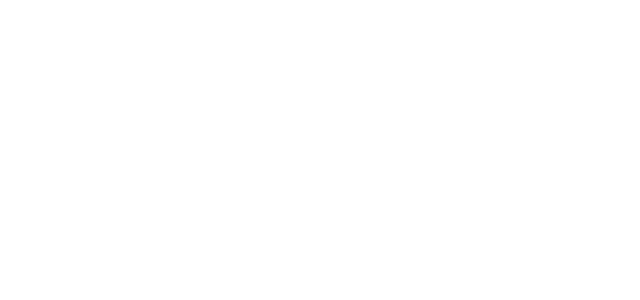
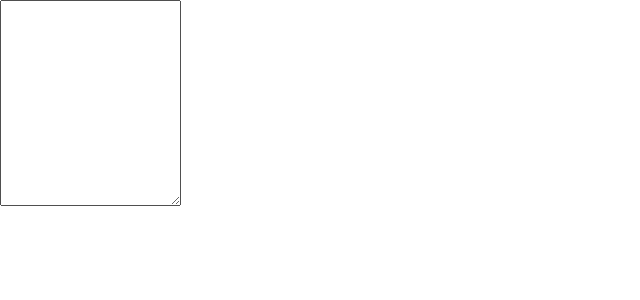
Before and after one commit to jazzgobbo/InfiniteText, a React (Create React App) app: page / in a window 1280 px wide. Shown: the top 300 px of the page, without its empty margins (0-640 px from the left). Built offline with nearby package versions, Linux system fonts and the light colour scheme.

Commit message:
added text area

```diff
--- a/package.json
+++ b/package.json
@@ -10,6 +10,7 @@
     "react": "^18.2.0",
     "react-dom": "^18.2.0",
     "react-scripts": "5.0.1",
+    "semantic-ui-react": "^2.1.3",
     "web-vitals": "^2.1.4"
   },
   "scripts": {
--- a/src/App.css
+++ b/src/App.css
@@ -1,5 +1,6 @@
 .App {
   text-align: center;
+  display: flex;
 }
 
 
@@ -36,8 +37,10 @@
   margin-right: auto;
 }
 
-input {
-  opacity: 0;
+
+textarea {
+  min-height: 200px;
+  max-width: 100%;
 }
 
 .texty {
--- a/src/App.js
+++ b/src/App.js
@@ -1,25 +1,41 @@
-import React, { Component} from 'react';
+import React, { Component, useEffect, useState} from 'react';
 import './App.css'
 
-class App extends Component {
-  state = {
-    userInput: ''
-  }
 
-  inputChangedHandler = (event) => {
-    this.setState({userInput : event.target.value});
-  }
+const App = () => {
 
-  render() {
-    return (
+  // store input value in react state
+  const [value, setValue] = useState("")
+
+  // when input changes, store to react state
+  // and local storage
+  const inputChangedHandler = (e) => {
+    setValue(e.target.value);
+    localStorage.setItem("inputValue", e.target.value);
+  };
+
+  // when component is mounted, set initial state
+  // of input to value in local storage
+  useEffect(() => {
+    setValue(localStorage.getItem("inputValue"));
+  }, []);
+
+  return (
       <div className="App">
-        <input type="text" onChange={this.inputChangedHandler}
-        value={this.state.userInput}/>
+        <div className="input">
+          <textarea
+            id="text"
+            name="text"
+            value={value}
+            onChange={inputChangedHandler}>
+          </textarea>
+        </div>
         <div className="texty">
-          <p>{this.state.userInput}</p>
+          <p>{value}</p>
         </div>
-     </div>
+
+      </div>
     );
-  }
-}
+};
+
 export default App;
```
Also changed, not shown: 1 other file (tests, documents, lock files or other folders).
